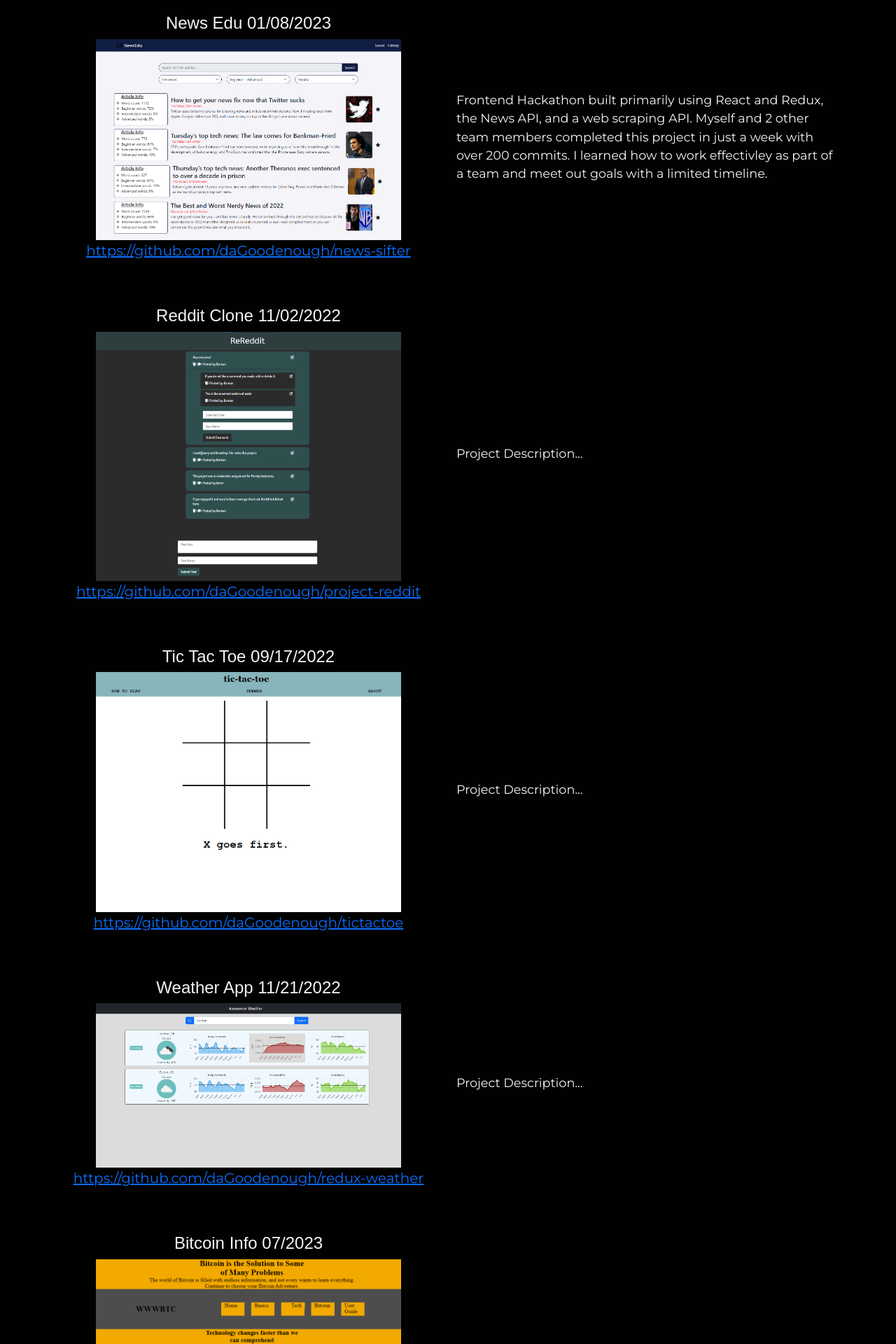
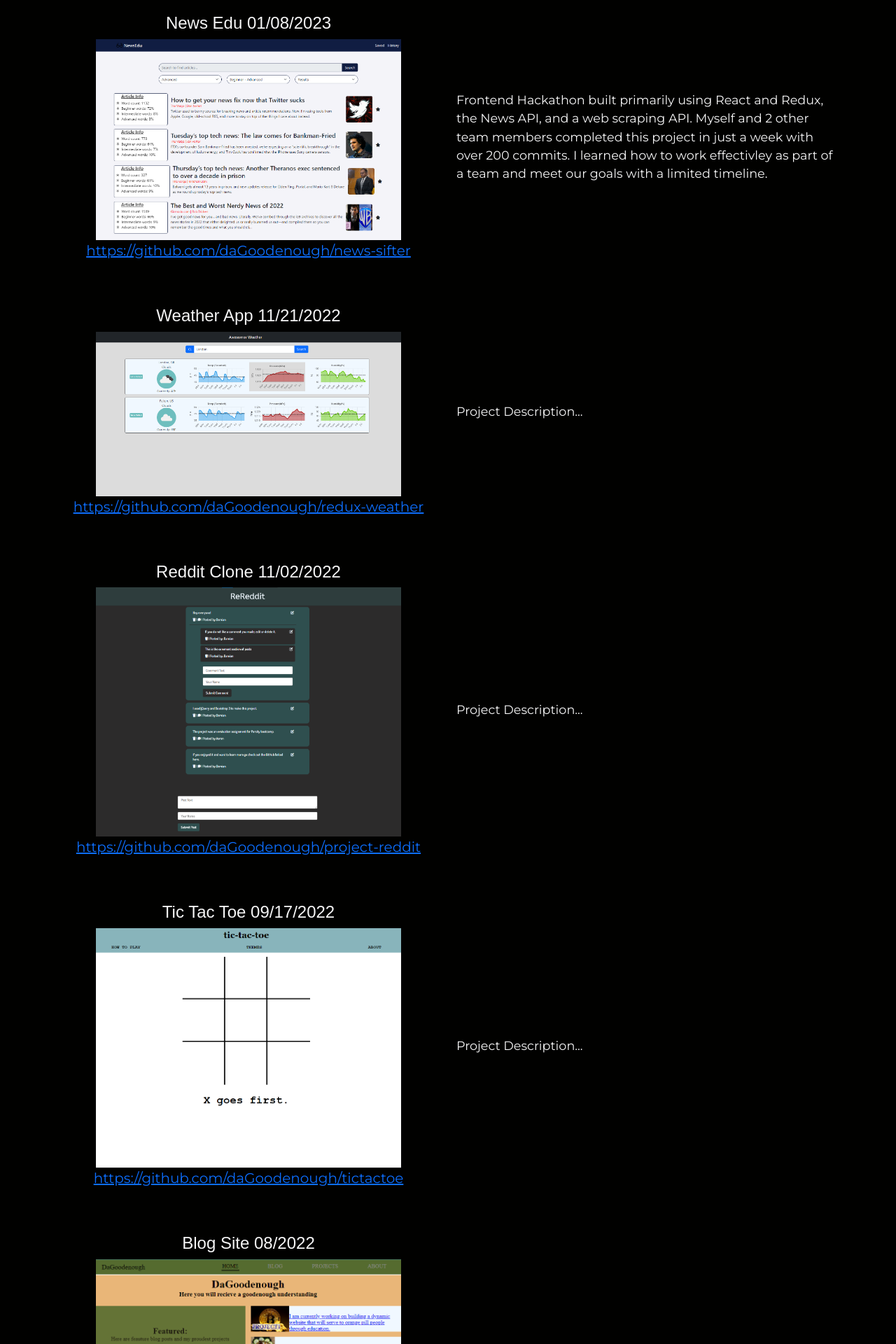
Before and after one commit to daGoodenough/portfolio, a React (Create React App) app: page /projects in a window 1280 px wide. Shown: the part 600-2520 px from the top of the page at 70% size. Built offline with nearby package versions, Linux system fonts and the light colour scheme; a web font is replaced by a local one.

Commit message:
change order of project to be chronological

```diff
--- a/src/data/projects.js
+++ b/src/data/projects.js
@@ -28,11 +28,19 @@ const projects = {
   Frontend Hackathon built primarily using React and Redux, the News API,
   and a web scraping API. Myself and 2 other team members completed
   this project in just a week  with over 200 commits. I learned how
-  to work effectivley as part of a team and meet out goals with a
+  to work effectivley as part of a team and meet our goals with a
   limited timeline.`,
     github: 'https://github.com/daGoodenough/news-sifter',
   },
   3: {
+    imageSrc: awesomeWeather,
+    imageAlt: 'Weather App',
+    title: 'Weather App 11/21/2022',
+    description: `
+  Project Description...`,
+    github: 'https://github.com/daGoodenough/redux-weather',
+  },
+  4: {
     imageSrc: redditClone,
     imageAlt: 'Reddit Clone',
     title: 'Reddit Clone 11/02/2022',
@@ -40,7 +48,7 @@ const projects = {
  Project Description...`,
     github: 'https://github.com/daGoodenough/project-reddit',
   },
-  4: {
+  5: {
     imageSrc: ticTacToe,
     imageAlt: 'Tic Tac Toe',
     title: 'Tic Tac Toe 09/17/2022',
@@ -48,29 +56,21 @@ const projects = {
   Project Description...`,
     github: 'https://github.com/daGoodenough/tictactoe',
   },
-  5: {
-    imageSrc: awesomeWeather,
-    imageAlt: 'Weather App',
-    title: 'Weather App 11/21/2022',
+  6: {
+    imageSrc: daGoodenoughTrial,
+    imageAlt: 'Blog Website screenshot',
+    title: 'Blog Site 08/2022',
     description: `
   Project Description...`,
-    github: 'https://github.com/daGoodenough/redux-weather',
+    github: '',
   },
-  6: {
+  7: {
     imageSrc: btcSite,
     imageAlt: 'Bitcoin Info',
-    title: 'Bitcoin Info 07/2023',
+    title: 'Bitcoin Info 07/2022',
     description: `
   Project Description...`,
-    github: '#',
-  },
-  7: {
-    imageSrc: daGoodenoughTrial,
-    imageAlt: 'Blog Website screenshot',
-    title: 'Blog Site 08/2023',
-    description: `
-  Project Description...`,
-    github: '#',
+    github: '',
   },
 };
 
```
